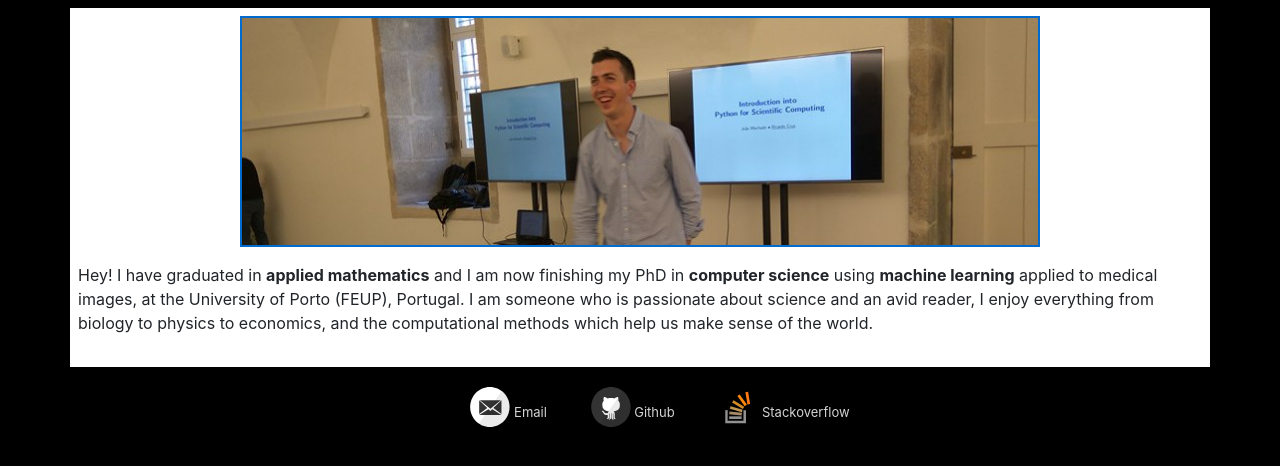
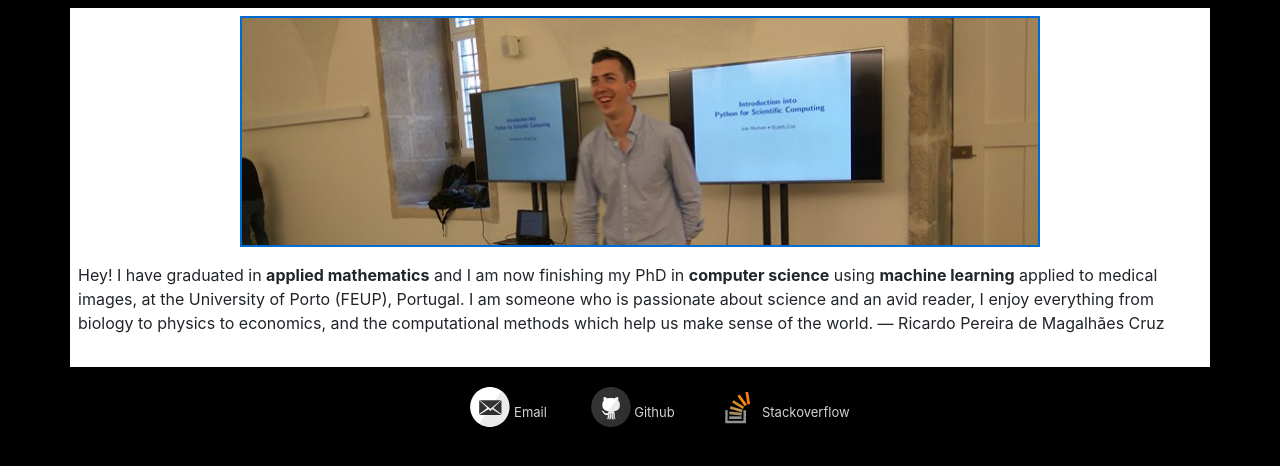
Before and after one commit to rpmcruz/rpmcruz.github.io, a Jekyll site: the page built from index.html, in a window 1280 px wide, cut to the strip 138-604 px from the top of the page. Built offline with Jekyll 4.4.1, drawn with Linux system fonts in a browser that asks for light colours.

Commit message:
Added my name to info.

```diff
--- a/index.html
+++ b/index.html
@@ -5,4 +5,4 @@
 ---
 <center><a href="https://www.youtube.com/watch?v=klr1z1EJ1yY"><img class="mb-3 img-fluid" style="border:2px solid #006bcf" src="imgs/lecture.jpg" width="800" height="228" /></a></center>
 
-<p>Hey! I have graduated in <b>applied mathematics</b> and I am now finishing my PhD in <b>computer science</b> using <b>machine learning</b> applied to medical images, at the University of Porto (FEUP), Portugal. I am someone who is passionate about science and an avid reader, I enjoy everything from biology to physics to economics, and the computational methods which help us make sense of the world.</p>
+<p>Hey! I have graduated in <b>applied mathematics</b> and I am now finishing my PhD in <b>computer science</b> using <b>machine learning</b> applied to medical images, at the University of Porto (FEUP), Portugal. I am someone who is passionate about science and an avid reader, I enjoy everything from biology to physics to economics, and the computational methods which help us make sense of the world. &mdash; Ricardo Pereira de Magalhães Cruz</p>
```
